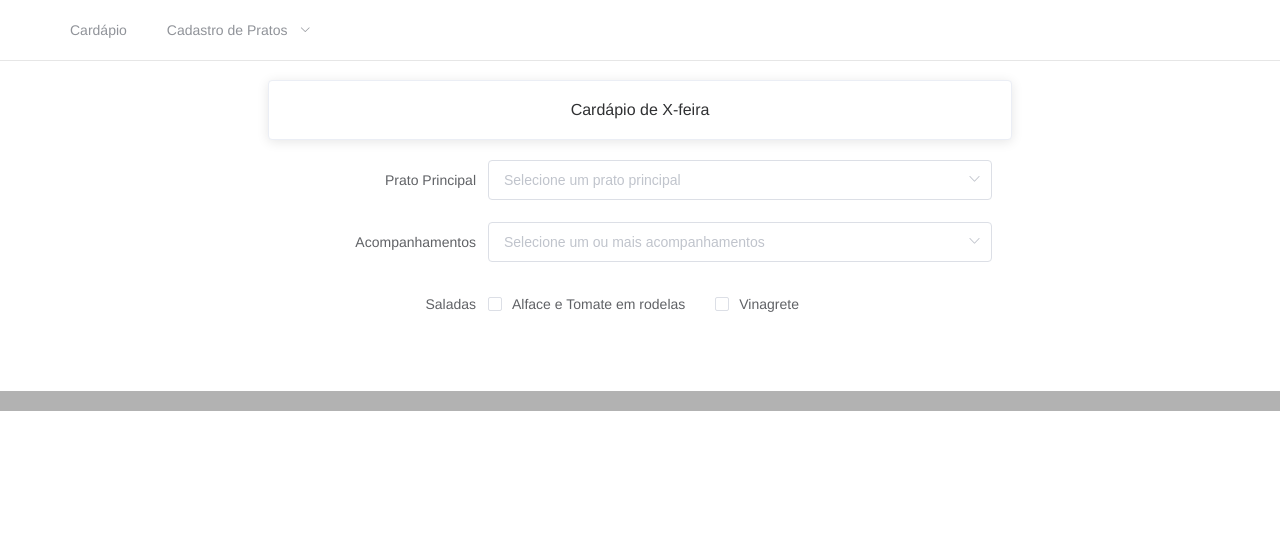
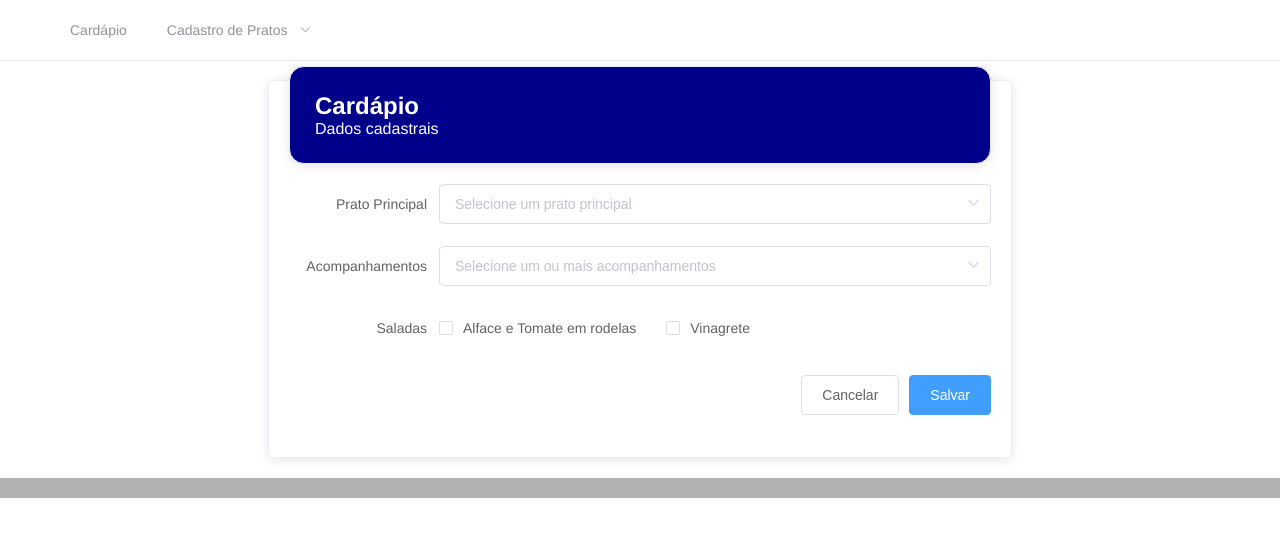
Before and after one commit to deivisondc/slack-dimi-ui, a Vue app: page /cadastro/cardapio/new in a window 1280 px wide. Shown: the top 536 px of the page. Built offline with nearby package versions, Linux system fonts and the light colour scheme.

Commit message:
using FormLayout component on CardapioForm

```diff
--- a/src/components/cardapio/CardapioForm.vue
+++ b/src/components/cardapio/CardapioForm.vue
@@ -1,14 +1,14 @@
 <template>
   <div>
-    <el-card>
-      <span>Cardápio de X-feira </span>
-    </el-card>
-    <el-form
-      ref="form"
-      :model="form"
-      label-width="200px"
-      style="padding: 20px"
+    <app-form-layout
+      :form-model="form"
+      :on-submit="save"
     >
+      <template slot="title">
+        Cardápio
+      </template>
+
+      <template>
         <el-form-item label="Prato Principal">
           <el-select
             v-model="form.pratoPrincipal"
@@ -51,12 +51,18 @@
             />
           </el-checkbox-group>
         </el-form-item>
-    </el-form>
+      </template>
+    </app-form-layout>
   </div>
 </template>
 
 <script>
+import FormLayout from '../layout/FormLayout.vue';
+
 export default {
+  components: {
+    AppFormLayout: FormLayout,
+  },
   data() {
     return {
       form: {
@@ -71,7 +77,9 @@ export default {
     };
   },
   methods: {
-
+    save() {
+      return true;
+    },
   },
 };
 </script>
--- a/src/components/cardapio/CardapioList.vue
+++ b/src/components/cardapio/CardapioList.vue
@@ -1,7 +1,7 @@
 <template>
   <div>
     <app-list-layout
-      :title="'Cardápios'"
+      :title="'Cardápio'"
       :sub-title="'Listagem dos cardápios por dias da semana'"
       :data-table="dataTable"
       :columns="columns"
```
Lines whose indentation alone changed are shown as unchanged.
